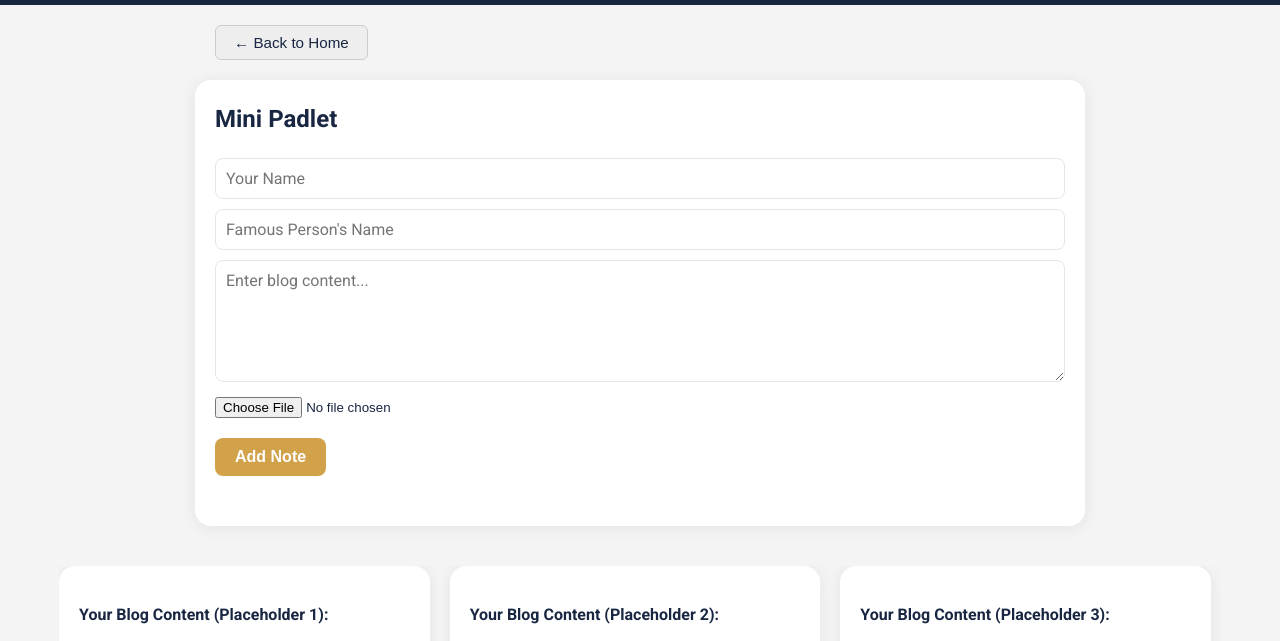
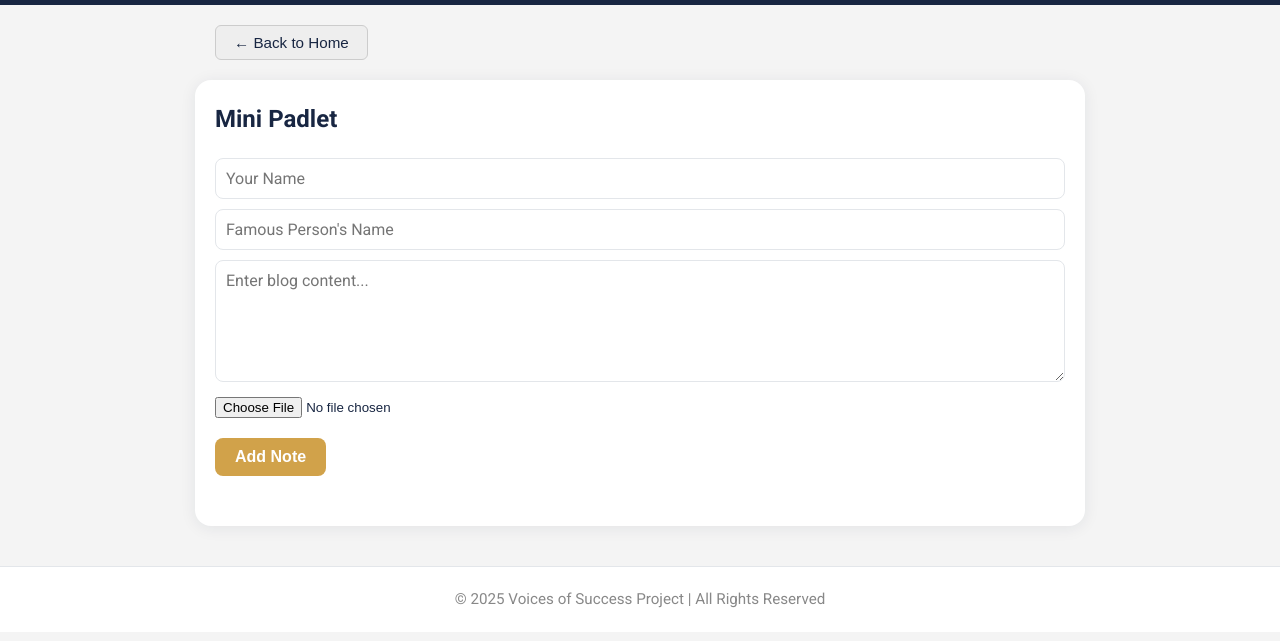
Before and after one commit to thanhcap/test-s11, a website: page student_form.html in a window 1280 px wide. Shown: the part 86-727 px from the top of the page. Drawn offline with Linux system fonts and the light colour scheme.

Commit message:
Update student_form.html

```diff
--- a/student_form.html
+++ b/student_form.html
@@ -273,10 +273,6 @@
     </div>
   </section>
 
-  <main class="container" id="placeholders-container">
-    <!-- Placeholder cards will be injected here -->
-  </main>
-
   <footer>
     © 2025 Voices of Success Project | All Rights Reserved
   </footer>
@@ -383,80 +379,6 @@
 
 // Render notes on page load
 renderNotes();
-
-
-// Number of placeholders/cards
-const totalPlaceholders = 27;
-const container = document.getElementById('placeholders-container');
-
-for(let i = 1; i <= totalPlaceholders; i++) {
-  // Create card container
-  const card = document.createElement('div');
-  card.className = 'card';
-
-  // Create label and textarea for blog content
-  const labelText = document.createElement('p');
-  labelText.innerHTML = `<strong>Your Blog Content (Placeholder ${i}):</strong>`;
-  card.appendChild(labelText);
-
-  const textarea = document.createElement('textarea');
-  textarea.id = `blog-text-${i}`;
-  textarea.placeholder = "Type your blog content here...";
-  card.appendChild(textarea);
-
-  // Create label and file input for image upload
-  const labelImage = document.createElement('p');
-  labelImage.style.marginTop = '15px';
-  labelImage.innerHTML = `<strong>Upload Your Image (Placeholder ${i}):</strong>`;
-  card.appendChild(labelImage);
-
-  const fileInput = document.createElement('input');
-  fileInput.type = 'file';
-  fileInput.accept = 'image/*';
-  fileInput.id = `blog-image-${i}`;
-  card.appendChild(fileInput);
-
-  // Create image preview element
-  const imgPreview = document.createElement('img');
-  imgPreview.id = `preview-image-${i}`;
-  imgPreview.alt = `Image Preview Placeholder ${i}`;
-  card.appendChild(imgPreview);
-
-  container.appendChild(card);
-
-  // Load saved data from localStorage
-  const savedText = localStorage.getItem(`placeholder${i}-blogText`);
-  if(savedText) textarea.value = savedText;
-
-  const savedImage = localStorage.getItem(`placeholder${i}-blogImage`);
-  if(savedImage) {
-    imgPreview.src = savedImage;
-    imgPreview.style.display = 'block';
-  }
-
-  // Save text on input
-  textarea.addEventListener('input', () => {
-    localStorage.setItem(`placeholder${i}-blogText`, textarea.value);
-  });
-
-  // Handle image upload
-  fileInput.addEventListener('change', function() {
-    const file = this.files[0];
-    if(file) {
-      const reader = new FileReader();
-      reader.onload = function(e) {
-        imgPreview.src = e.target.result;
-        imgPreview.style.display = 'block';
-        localStorage.setItem(`placeholder${i}-blogImage`, e.target.result);
-      }
-      reader.readAsDataURL(file);
-    } else {
-      imgPreview.src = '';
-      imgPreview.style.display = 'none';
-      localStorage.removeItem(`placeholder${i}-blogImage`);
-    }
-  });
-}
 </script>
 
 <script>
```
